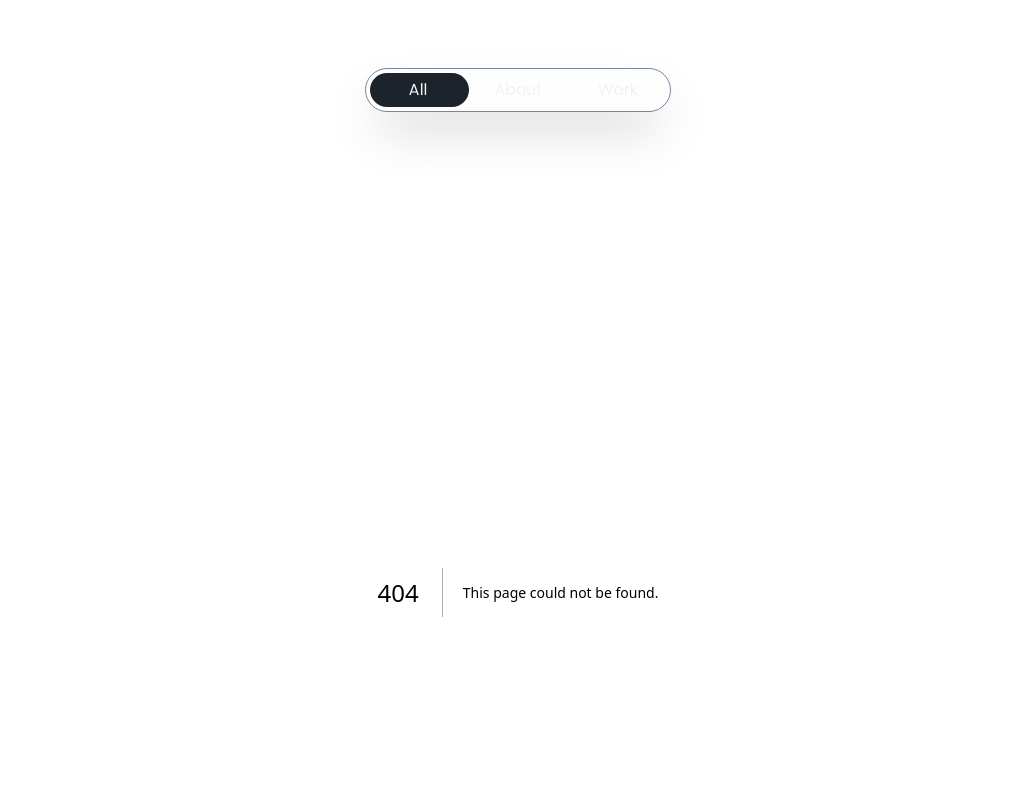
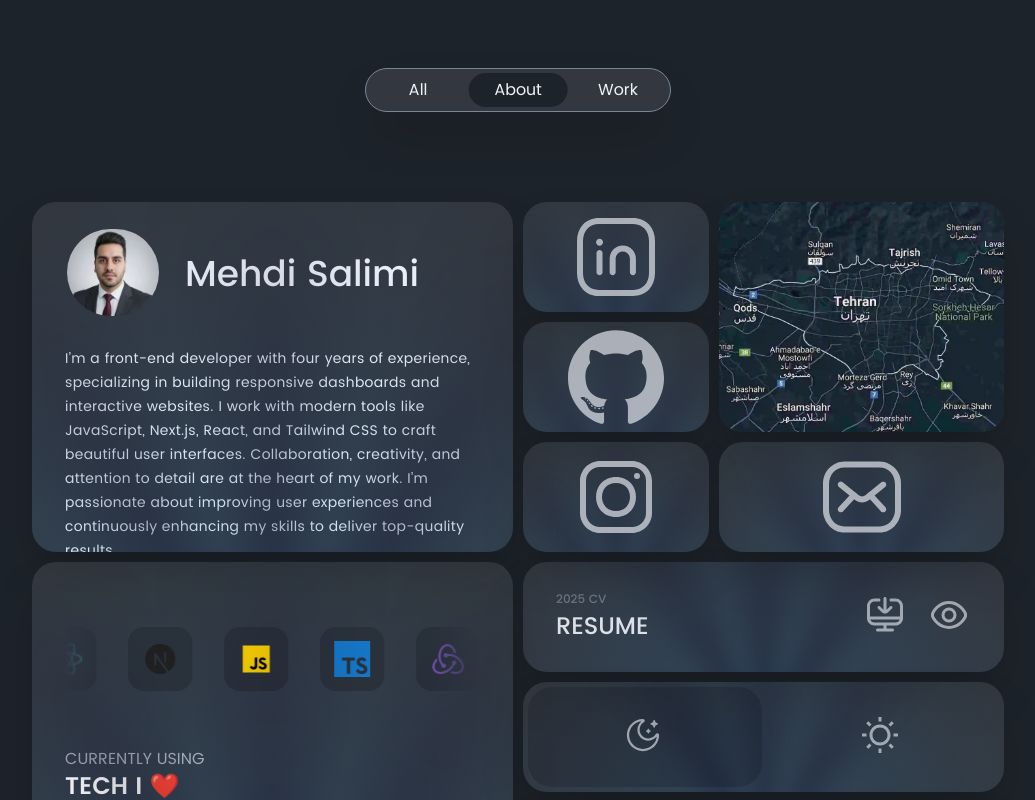
Before and after one commit to SalimiDev/portfolio-2025, a Next.js app: page /about in a window 1280 px wide. Before the commit this address had no page. Shown: the top 800 px of the page, without its empty margins (122-1157 px from the left). Built offline with nearby package versions, Linux system fonts and the light colour scheme.

Commit message:
refactor: drive portfolio navigation from routes

```diff
--- a/package.json
+++ b/package.json
@@ -28,8 +28,7 @@
         "react": "^19.2.8",
         "react-dom": "^19.2.8",
         "react-grid-layout": "^2.2.3",
-        "sharp": "^0.35.3",
-        "zustand": "^5.0.14"
+        "sharp": "^0.35.3"
     },
     "devDependencies": {
         "@eslint/js": "^10.0.1",
--- a/src/app/_components/header/header.tsx
+++ b/src/app/_components/header/header.tsx
@@ -1,5 +1,3 @@
-'use client';
-
 import { TopNavigation } from './top-navigation';
 
 export const Header: React.FC = () => {
--- a/src/app/_components/header/top-navigation.tsx
+++ b/src/app/_components/header/top-navigation.tsx
@@ -1,18 +1,15 @@
 'use client';
 
-import type { NavigationMenuItem } from '@/features/portfolio-grid/model/navigation.types';
-import useActiveMenuTab from '@/features/portfolio-grid/model/use-active-menu-tab';
+import Link from 'next/link';
+import { usePathname } from 'next/navigation';
 
-const menuItems: NavigationMenuItem[] = [
-    { title: 'All', href: '/' },
-    { title: 'About', href: '/about' },
-    { title: 'Work', href: '/work' }
-];
+import { getNavigationTitle, navigationItems } from '@/features/portfolio-grid/model/navigation';
 
 export const TopNavigation: React.FC = () => {
-    const { activeTab, setActiveTab } = useActiveMenuTab();
+    const pathname = usePathname();
+    const activeTab = getNavigationTitle(pathname);
 
-    const activeIndex = menuItems.findIndex((item) => item.title === activeTab);
+    const activeIndex = navigationItems.findIndex((item) => item.title === activeTab);
 
     return (
         <nav
@@ -20,22 +17,22 @@ export const TopNavigation: React.FC = () => {
             className='relative overflow-hidden rounded-3xl border border-base-25 bg-white/60 p-1 shadow-2xl dark:bg-white/10'>
             <ul className='relative flex gap-1'>
                 <li
+                    aria-hidden='true'
                     className='absolute top-0 left-0 h-full w-[calc(100%/3)] rounded-3xl bg-base-25 transition-all duration-300 ease-out dark:bg-base-100'
                     style={{
                         transform: `translateX(${activeIndex * 100}%)`
                     }}
                 />
-                {menuItems.map((item) => (
+                {navigationItems.map((item) => (
                     <li
                         key={`navigation-${item.title}`}
                         className='relative z-10 w-24 flex-1 py-[5px] text-center dark:text-white'>
-                        <button
-                            type='button'
-                            onClick={() => setActiveTab(item.title)}
+                        <Link
+                            href={item.href}
                             aria-current={activeTab === item.title ? 'page' : undefined}
-                            className={`transition-colors hover:text-base-50 dark:hover:text-base-25`}>
+                            className='block transition-colors hover:text-base-50 dark:hover:text-base-25'>
                             {item.title}
-                        </button>
+                        </Link>
                     </li>
                 ))}
             </ul>
--- /dev/null
+++ b/src/app/about/page.tsx
@@ -0,0 +1,11 @@
+import type { Metadata } from 'next';
+
+import PortfolioGrid from '@/features/portfolio-grid/components/portfolio-grid';
+
+export const metadata: Metadata = {
+    title: 'About'
+};
+
+export default function AboutPage() {
+    return <PortfolioGrid activeTab='About' />;
+}
--- a/src/app/page.tsx
+++ b/src/app/page.tsx
@@ -1,5 +1,5 @@
 import PortfolioGrid from '@/features/portfolio-grid/components/portfolio-grid';
 
 export default function Home() {
-    return <PortfolioGrid />;
+    return <PortfolioGrid activeTab='All' />;
 }
--- /dev/null
+++ b/src/app/work/page.tsx
@@ -0,0 +1,11 @@
+import type { Metadata } from 'next';
+
+import PortfolioGrid from '@/features/portfolio-grid/components/portfolio-grid';
+
+export const metadata: Metadata = {
+    title: 'Work'
+};
+
+export default function WorkPage() {
+    return <PortfolioGrid activeTab='Work' />;
+}
--- a/src/features/portfolio-grid/components/portfolio-grid.tsx
+++ b/src/features/portfolio-grid/components/portfolio-grid.tsx
@@ -11,7 +11,6 @@ import {
 import { gridCardConfigs } from '../config/grid-cards';
 import type { Layouts } from '../model/layout.types';
 import type { NavigationTitle } from '../model/navigation.types';
-import useActiveMenuTab from '../model/use-active-menu-tab';
 import GridCard from './grid-card';
 
 const ResponsiveGridLayout = WidthProvider(Responsive);
@@ -27,12 +26,11 @@ const generateLayoutByTab = (tab: NavigationTitle, screenSize: keyof Layouts) =>
     });
 
 interface LayoutGridProps {
+    activeTab: NavigationTitle;
     layoutProps?: LegacyResponsiveReactGridLayoutProps;
 }
 
-const PortfolioGrid: React.FC<LayoutGridProps> = ({ layoutProps }) => {
-    const { activeTab } = useActiveMenuTab();
-
+const PortfolioGrid: React.FC<LayoutGridProps> = ({ activeTab, layoutProps }) => {
     // Keep layout object stable between renders unless the selected tab changes.
     const layouts = useMemo(
         () => ({
--- /dev/null
+++ b/src/features/portfolio-grid/model/navigation.ts
@@ -0,0 +1,14 @@
+import type { NavigationMenuItem, NavigationTitle } from './navigation.types';
+
+export const navigationItems = [
+    { title: 'All', href: '/' },
+    { title: 'About', href: '/about' },
+    { title: 'Work', href: '/work' }
+] satisfies NavigationMenuItem[];
+
+export function getNavigationTitle(pathname: string): NavigationTitle {
+    if (pathname === '/about') return 'About';
+    if (pathname === '/work') return 'Work';
+
+    return 'All';
+}
--- a/src/features/portfolio-grid/model/navigation.types.ts
+++ b/src/features/portfolio-grid/model/navigation.types.ts
@@ -2,5 +2,5 @@ export type NavigationTitle = 'All' | 'About' | 'Work';
 
 export type NavigationMenuItem = {
     title: NavigationTitle;
-    href: string;
+    href: '/' | '/about' | '/work';
 };
--- a/src/features/portfolio-grid/model/use-active-menu-tab.ts
+++ /dev/null
@@ -1,13 +0,0 @@
-import { create } from 'zustand';
-
-import type { NavigationTitle } from './navigation.types';
-
-const useActiveMenuTab = create<{
-    activeTab: NavigationTitle;
-    setActiveTab: (newTab: NavigationTitle) => void;
-}>((set) => ({
-    activeTab: 'All', //default
-    setActiveTab: (newTab: NavigationTitle) => set({ activeTab: newTab })
-}));
-
-export default useActiveMenuTab;
```
Also changed, not shown: 1 other file (tests, documents, lock files or other folders).
